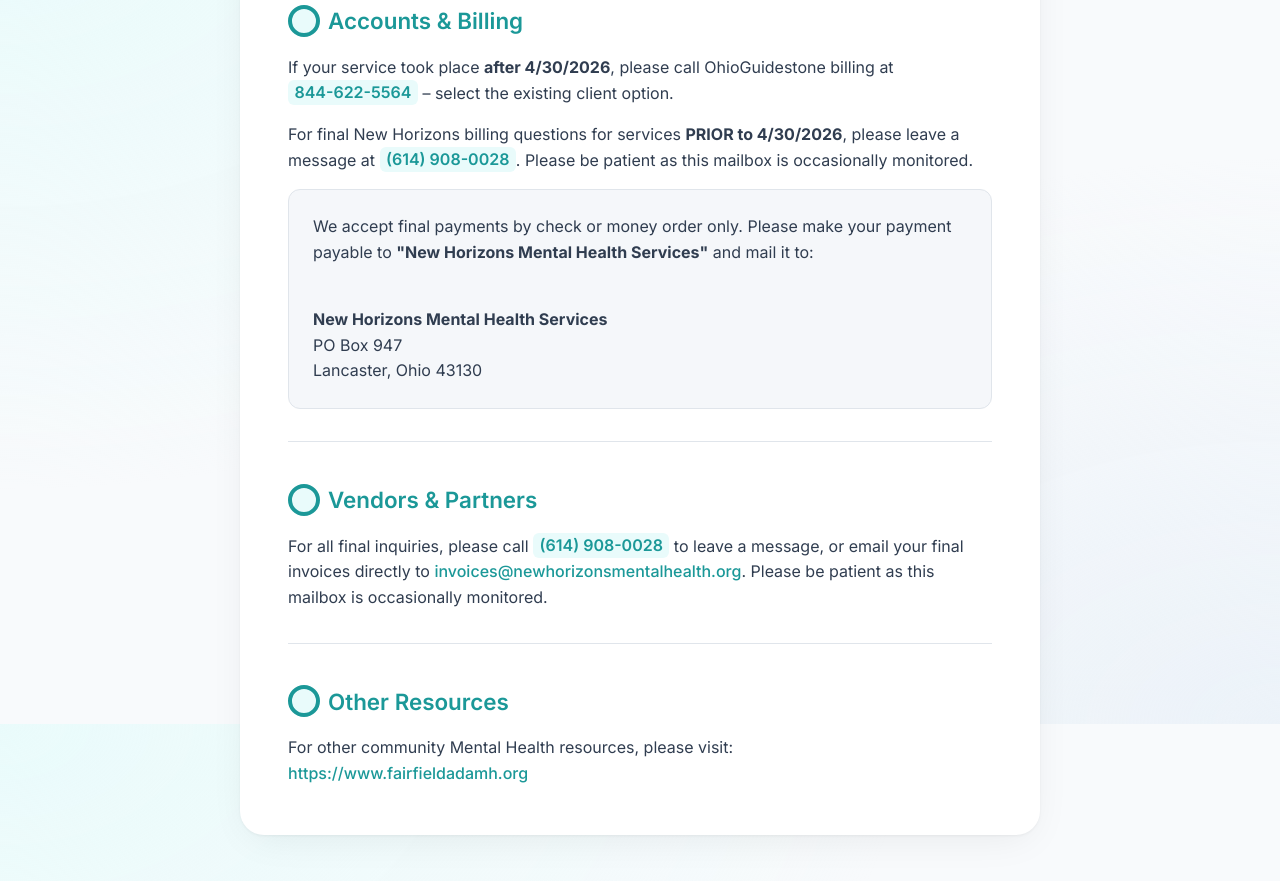
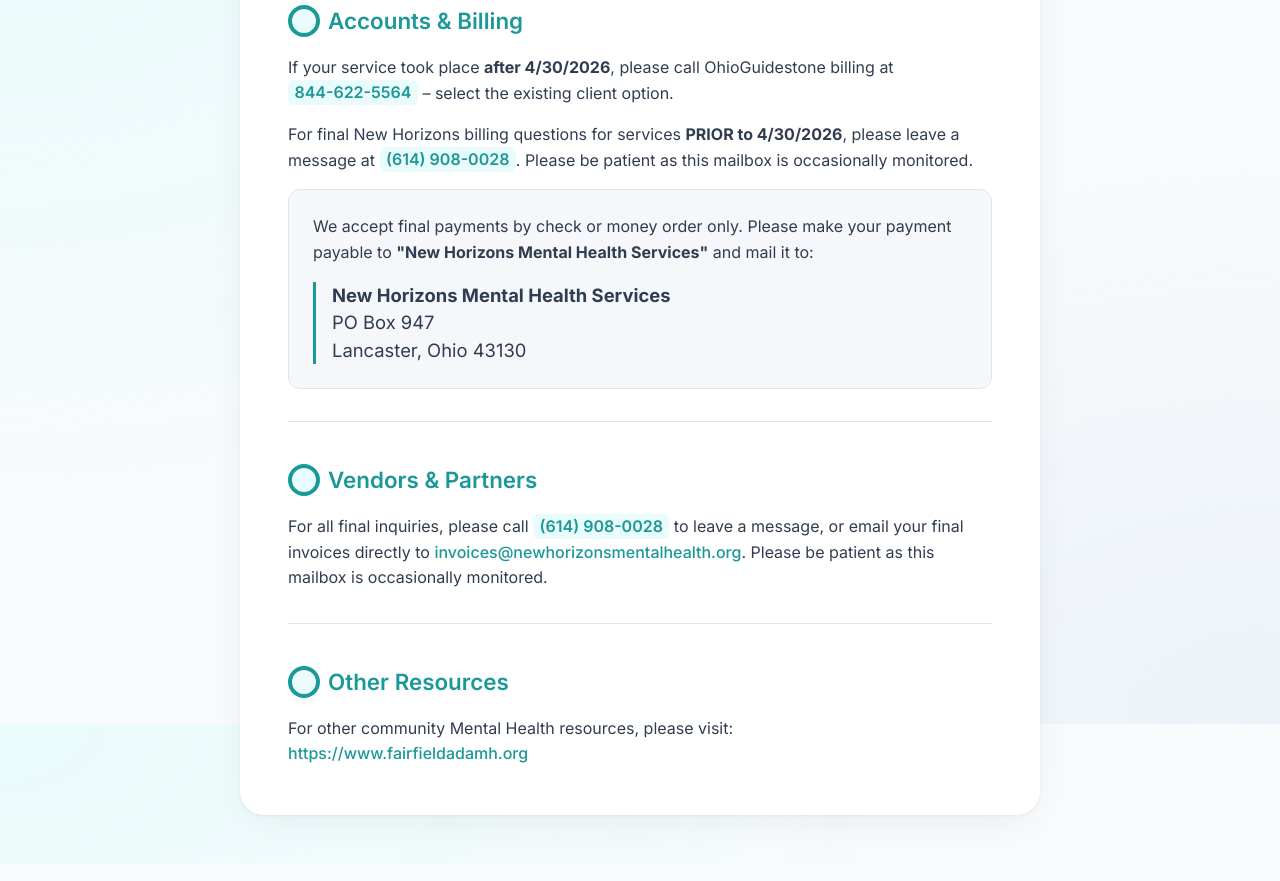
Before and after one commit to wesochuck/new-horizons-cloudflare, a plain HTML site: page index.html in a window 1280 px wide. Shown: the part 876-1757 px from the top of the page. Drawn offline with Linux system fonts and the light colour scheme.

Commit message:
Style mailing address with larger font and decorative border

```diff
--- a/index.html
+++ b/index.html
@@ -45,10 +45,11 @@
 
         <div class="address-block">
           <p>We accept final payments by check or money order only. Please make your payment payable to <strong>"New Horizons Mental Health Services"</strong> and mail it to:</p>
-          <br>
-          <strong>New Horizons Mental Health Services</strong><br>
-          PO Box 947<br>
-          Lancaster, Ohio 43130
+          <address class="mailing-address">
+            <strong>New Horizons Mental Health Services</strong><br>
+            PO Box 947<br>
+            Lancaster, Ohio 43130
+          </address>
         </div>
       </section>
 
--- a/style.css
+++ b/style.css
@@ -182,6 +182,16 @@
   border: 1px solid hsla(215, 20%, 90%, 1);
 }
 
+.mailing-address {
+  font-style: normal;
+  font-size: 1.15rem;
+  line-height: 1.5;
+  margin-top: 1rem;
+  color: var(--text-main);
+  border-left: 3px solid var(--primary);
+  padding-left: 1rem;
+}
+
 @media (max-width: 600px) {
   .content {
     padding: 1.5rem 1.5rem 2.5rem;
```
